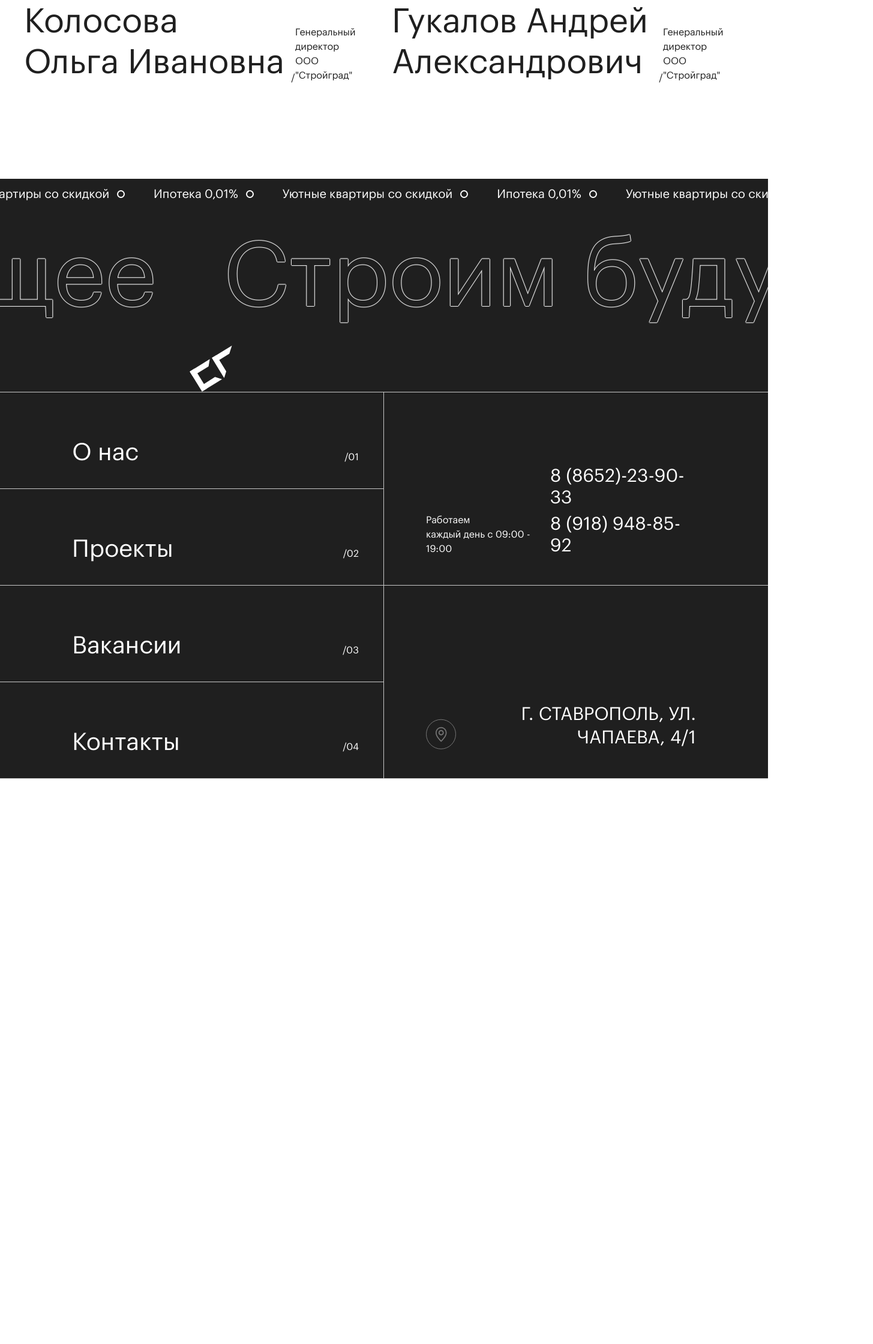
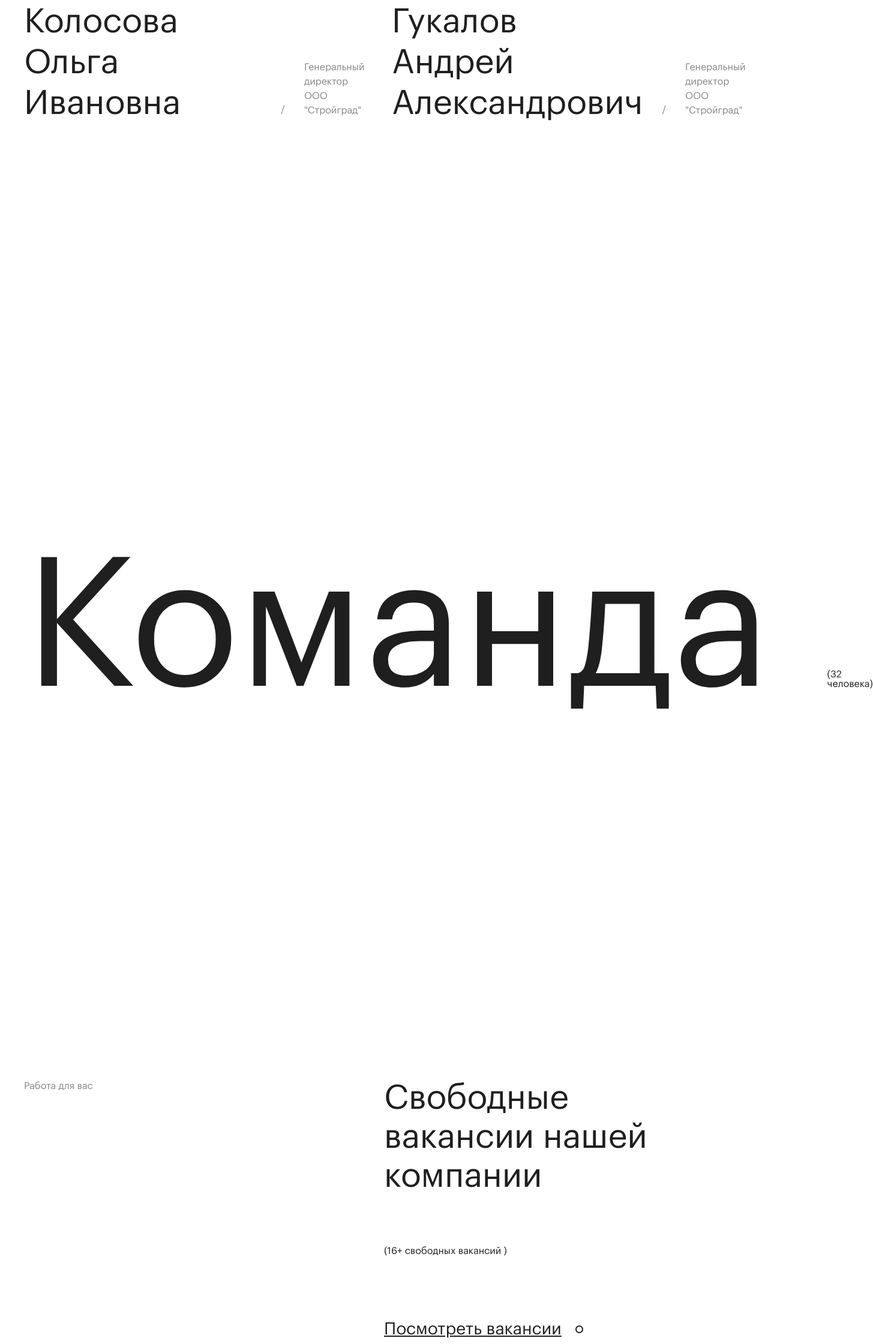
Before and after one commit to xdianovx/stroygrad.client, a Next.js app: page /team in a window 1280 px wide. Shown: the part 2760-5000 px from the top of the page at 60% size, 1455 px wide, since content can reach past the window. Before the commit the page ends 4058 px from the top, so only its background shows below. Built offline with nearby package versions, Linux system fonts and the light colour scheme.

Commit message:
team page desktop

```diff
--- a/pages/team/index.tsx
+++ b/pages/team/index.tsx
@@ -4,7 +4,7 @@ import cn from "classnames";
 
 import Head from "next/head";
 import MainLayout from "../../src/layouts/MainLayout";
-import { TextLg, TextMd, Title } from "../../src/ui";
+import { LinkCircle, TextLg, TextMd, Title } from "../../src/ui";
 import { TeamCard } from "../../src/components";
 
 export default function Team() {
@@ -25,6 +25,7 @@ export default function Team() {
       image: "/img/team/2.jpg",
     },
   ];
+  const workText = "Свободные\nвакансии нашей\nкомпании ";
   return (
     <>
       <Head>
@@ -54,6 +55,32 @@ export default function Team() {
             </div>
           </div>
         </section>
+
+        <section className="mt-[692px]">
+          <div className="container">
+            <div className="flex items-end">
+              <h2 className="text-[300px] leading-none">Команда</h2>
+              <p className="ml-24 leading-none mb-[50px]">(32 человека)</p>
+            </div>
+          </div>
+        </section>
+
+        <section className="mt-[600px]">
+          <div className="container">
+            <div className="grid grid-cols-2">
+              <div>
+                <p className="text-grayDark">Работа для вас</p>
+              </div>
+              <div>
+                <TextMd>{workText}</TextMd>
+                <p className="mt-20">(16+ свободных вакансий )</p>
+                <LinkCircle link="vacancy" className="mt-[104px]" size="lg">
+                  Посмотреть вакансии
+                </LinkCircle>
+              </div>
+            </div>
+          </div>
+        </section>
       </MainLayout>
     </>
   );
--- a/src/components/TeamCard/TeamCard.tsx
+++ b/src/components/TeamCard/TeamCard.tsx
@@ -19,12 +19,12 @@ export const TeamCard = ({ data, className }: iTeamCard) => {
         <Image src={data.image} fill className="block" alt={data.name} />
       </div>
 
-      <div className="flex justify-between items-end mt-[60px]">
+      <div className="flex items-end mt-[60px]">
         <h2 className="text-[56px] leading-[68px] max-w-[450px] w-full">
           {data.name}
         </h2>
-        <span className="leading-none">/</span>
-        <p>{data.position}</p>
+        <span className="leading-none text-grayDark mb-[15px] mx-8">/</span>
+        <p className="text-grayDark mb-[10px]">{data.position}</p>
       </div>
     </div>
   );
--- a/src/ui/LinkCircle/LinkCircle.module.scss
+++ b/src/ui/LinkCircle/LinkCircle.module.scss
@@ -3,4 +3,11 @@
   &:after {
     @apply absolute content-[''] top-[1px] right-0 w-[13px] h-[13px] rounded-full border-2 border-black;
   }
+
+  &.lg {
+    font-size: 28px;
+    &::after {
+      top: 8px;
+    }
+  }
 }
--- a/src/ui/LinkCircle/LinkCircle.tsx
+++ b/src/ui/LinkCircle/LinkCircle.tsx
@@ -6,11 +6,23 @@ export interface iLinkCircle {
   children: string;
   link: string;
   className?: string;
+  size?: "sm" | "md" | "lg";
 }
 
-export const LinkCircle = ({ link, className, children }: iLinkCircle) => {
+export const LinkCircle = ({
+  link,
+  className,
+  size = "md",
+  children,
+}: iLinkCircle) => {
   return (
-    <div className={cn(s.link, className)}>
+    <div
+      className={cn(s.link, className, {
+        [s.sm]: size === "sm",
+        [s.md]: size === "md",
+        [s.lg]: size === "lg",
+      })}
+    >
       <Link href={link}>{children}</Link>
     </div>
   );
```
